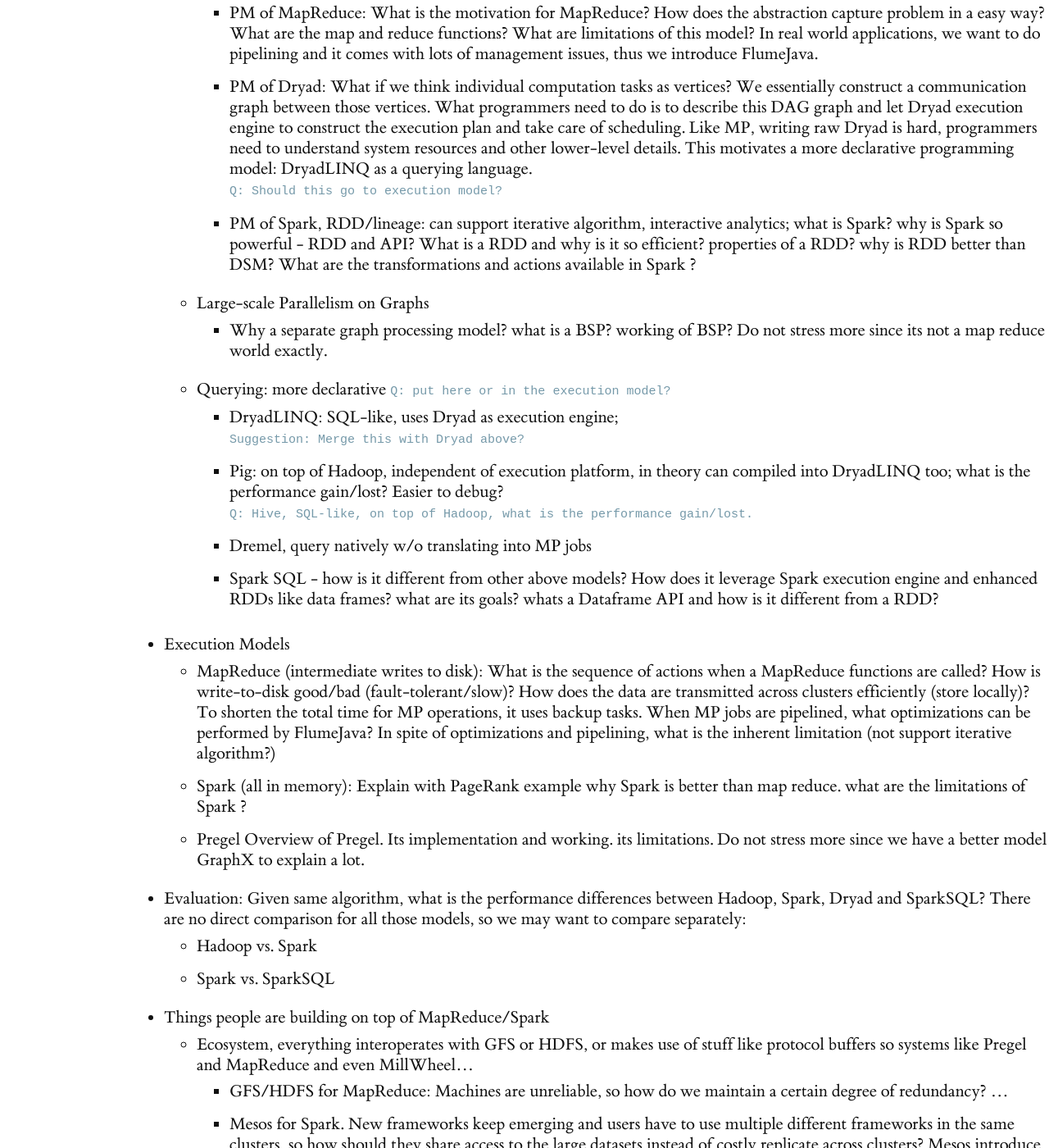
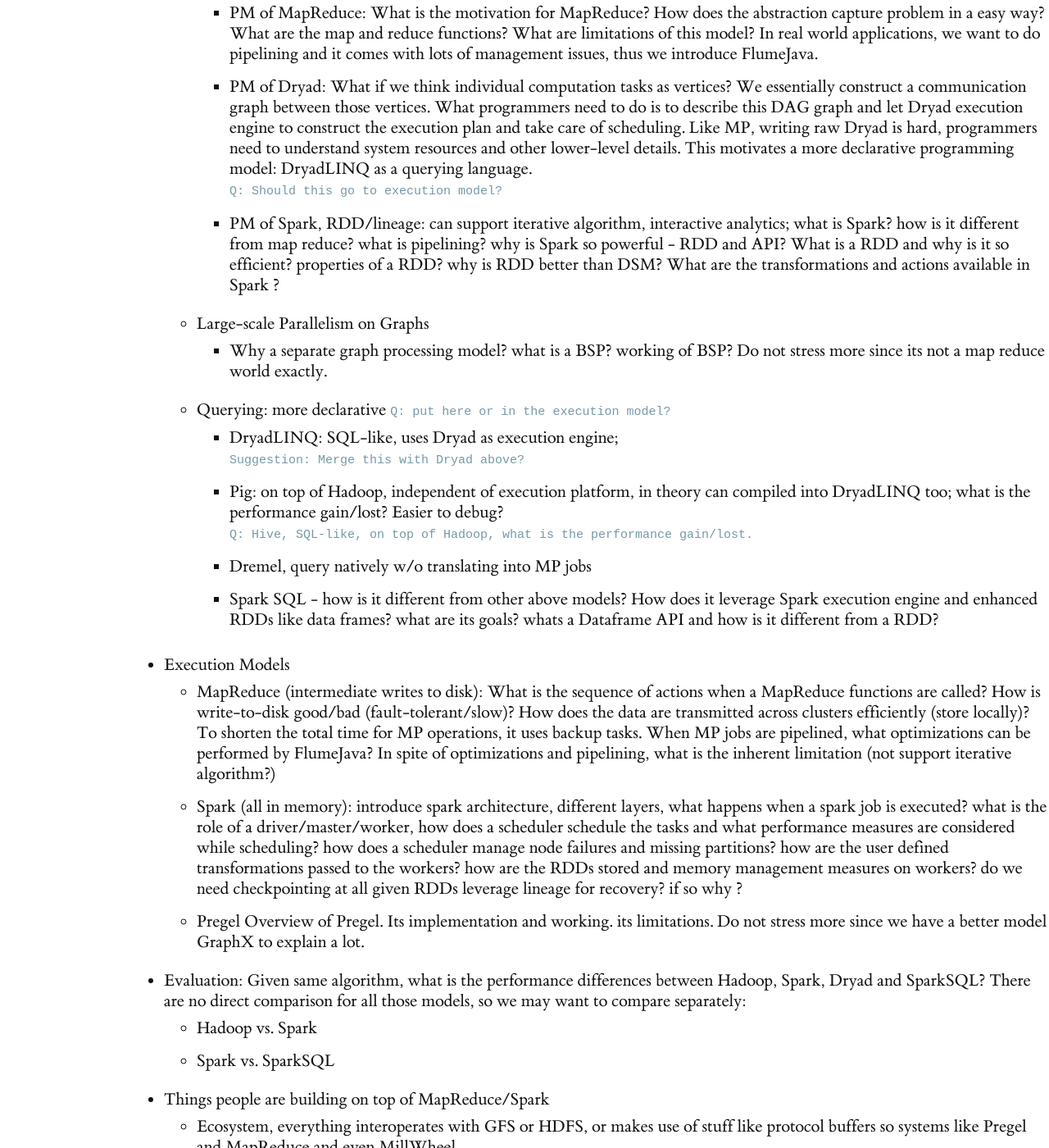
Before and after one commit to heathermiller/dist-prog-book, a Jekyll site: the page built from chapter/8/big-data.md, in a window 1280 px wide and 1400 px high, scrolled down 499 px. Shown: the whole window at 82% size. Built offline with Jekyll 4.4.1, drawn with Linux system fonts in a browser that asks for light colours; some web fonts are replaced.

Commit message:
Updated Spark model and execution outline

```diff
--- a/chapter/8/big-data.md
+++ b/chapter/8/big-data.md
@@ -9,8 +9,7 @@ by: "Jingjing and Abhilash"
     - PM of MapReduce: What is the motivation for MapReduce? How does the abstraction capture problem in a easy way? What are the map and reduce functions? What are limitations of this model? In real world applications, we want to do pipelining and it comes with lots of management issues, thus we introduce FlumeJava.
     - PM of Dryad: What if we think individual computation tasks as vertices? We essentially construct a communication graph between those vertices. What programmers need to do is to describe this DAG graph and let Dryad execution engine to construct the execution plan and take care of scheduling. Like MP, writing raw Dryad is hard, programmers need to understand system resources and other lower-level details. This motivates a more declarative programming model: DryadLINQ as a querying language.
     `Q: Should this go to execution model?`
-    - PM of Spark, RDD/lineage: can support iterative algorithm, interactive analytics; what is Spark? why is Spark so powerful - RDD and API? What is a RDD and why is it so efficient? properties of a RDD?
-    why is RDD better than DSM? What are the transformations and actions available in Spark ?
+    - PM of Spark, RDD/lineage: can support iterative algorithm, interactive analytics; what is Spark? how is it different from map reduce? what is pipelining? why is Spark so powerful - RDD and API? What is a RDD and why is it so efficient? properties of a RDD? why is RDD better than DSM? What are the transformations and actions available in Spark ?
   - Large-scale Parallelism on Graphs
     - Why a separate graph processing model? what is a BSP? working of BSP? Do not stress more since its not a map reduce world exactly.
   - Querying: more declarative `Q: put here or in the execution model?`
@@ -23,7 +22,7 @@ by: "Jingjing and Abhilash"
 
 - Execution Models
   - MapReduce (intermediate writes to disk): What is the sequence of actions when a MapReduce functions are called? How is write-to-disk good/bad (fault-tolerant/slow)? How does the data are transmitted across clusters efficiently (store locally)? To shorten the total time for MP operations, it uses backup tasks. When MP jobs are pipelined, what optimizations can be performed by FlumeJava? In spite of optimizations and pipelining, what is the inherent limitation (not support iterative algorithm?)
-  - Spark (all in memory): Explain with PageRank example why Spark is better than map reduce. what are the limitations of Spark ?
+  - Spark (all in memory): introduce spark architecture, different layers, what happens when a spark job is executed? what is the role of a driver/master/worker, how does a scheduler schedule the tasks and what performance measures are considered while scheduling? how does a scheduler manage node failures and missing partitions? how are the user defined transformations passed to the workers? how are the RDDs stored and memory management measures on workers? do we need checkpointing at all given RDDs leverage lineage for recovery? if so why ?
   - Pregel
     Overview of Pregel. Its implementation and working. its limitations. Do not  stress more since we have a better model GraphX to explain a lot.
 - Evaluation: Given same algorithm, what is the performance differences between Hadoop, Spark, Dryad and SparkSQL? There are no direct comparison for all those models, so we may want to compare separately:
```
